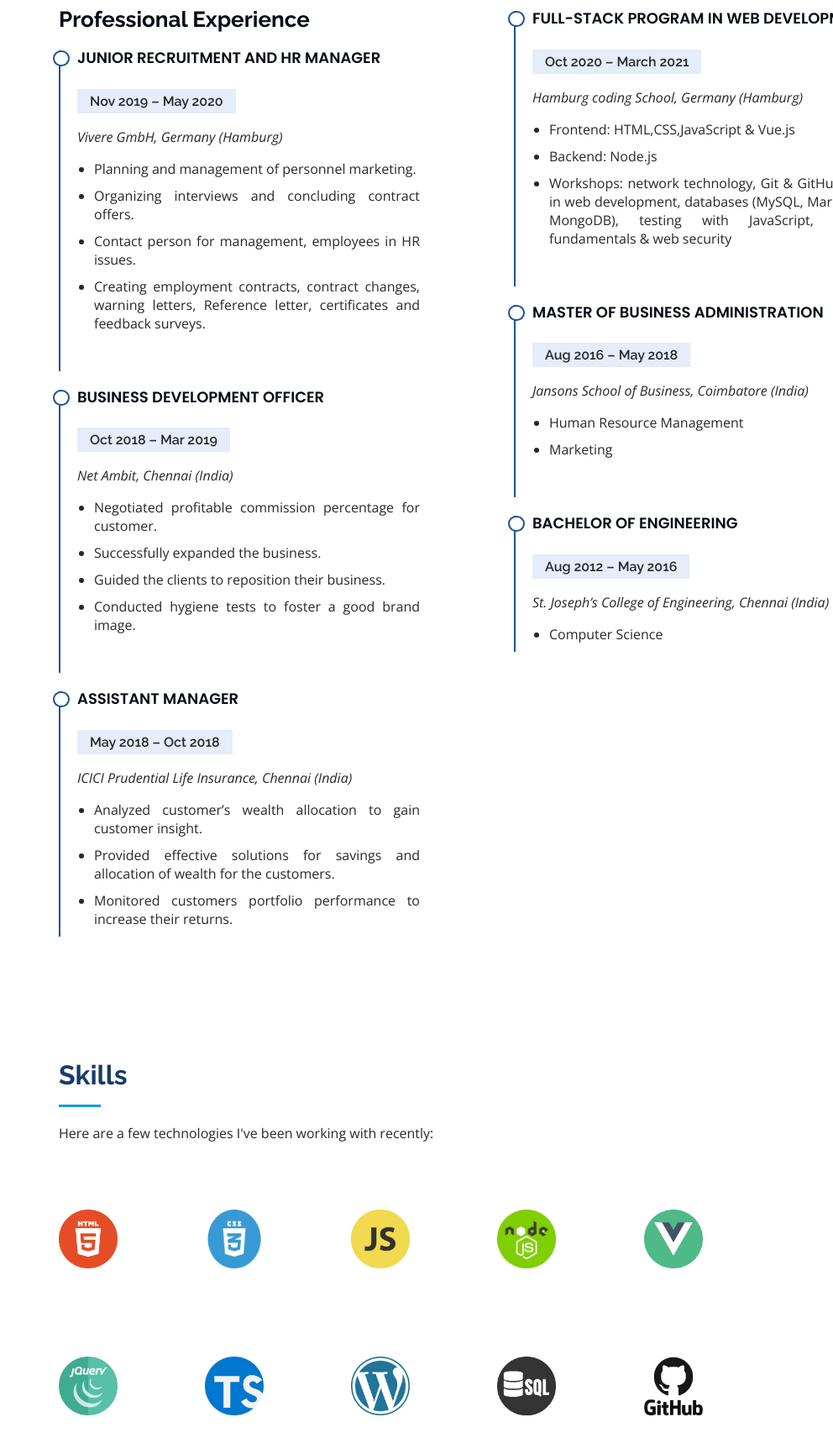
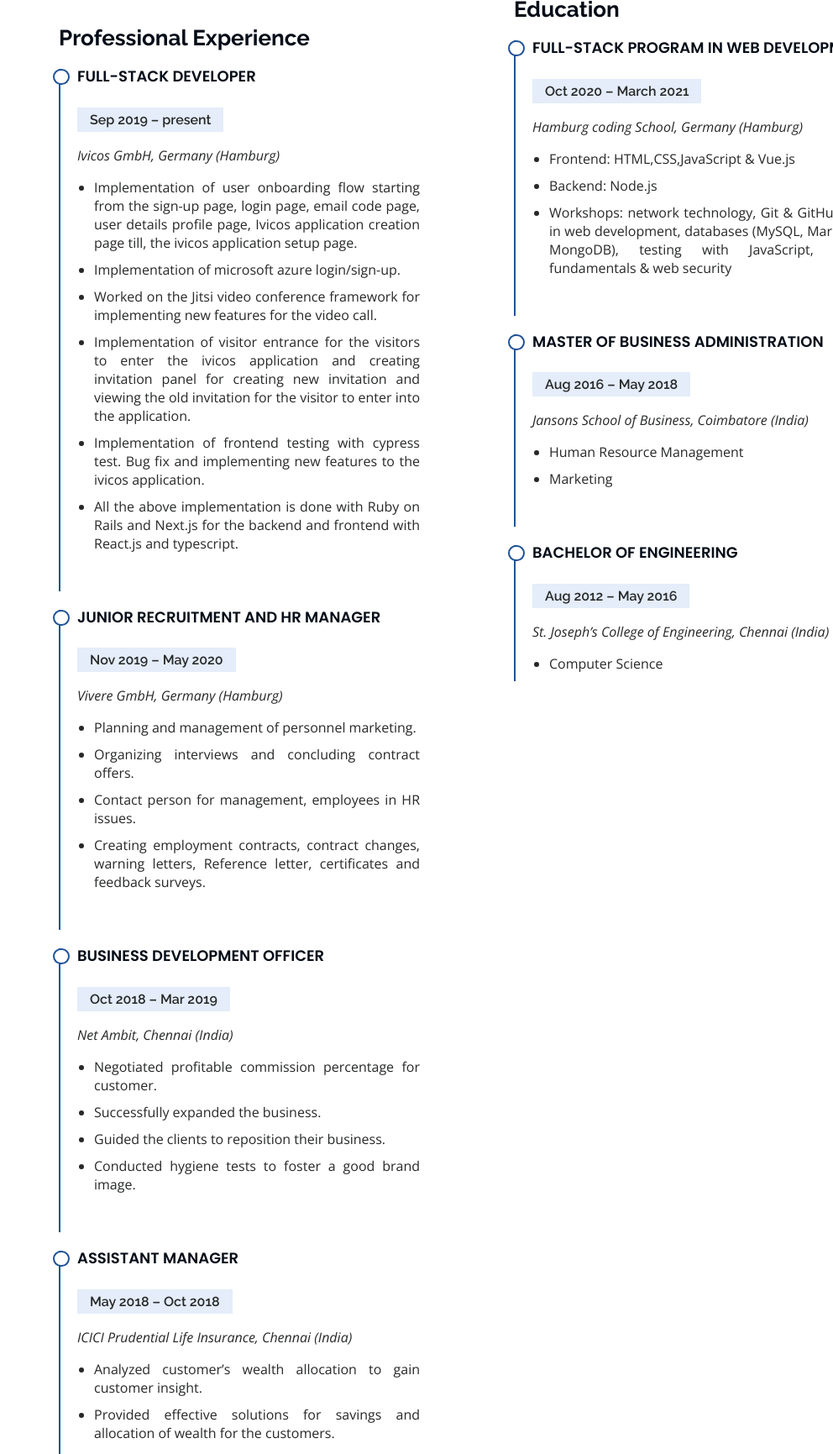
Before and after one commit to harrshini12/MyPortfolio, a website: page public/index.html in a window 1280 px wide. Shown: the part 1784-3515 px from the top of the page at 84% size, without its empty margins (288-1280 px from the left). Drawn offline with nearby package versions, Linux system fonts and the light colour scheme.

Commit message:
updated-version

```diff
--- a/public/index.html
+++ b/public/index.html
@@ -54,9 +54,10 @@
     <section id="about" class="about">
       <div class="section-title">
         <h2>About</h2>
-        <p>I am a Web developer specialized in frontend and backend development. Completed a full-stack
-          development certification course from Hamburg Coding School. Looking for an encouraging team to work with and learn more.
-          Please have a look at my profile and my works.</p>
+        <p>Dedicated and Efficient Full Stack Developer with 2+ years of experience in both front-end and back-end development,
+          and performing quality assurance. A certified graduate from Hamburg coding school on a Full-stack development program,
+          backed up by a Bachelors in Computer Science Engineering and Masters in Business Administration. Seeking a full-stack developer
+          position starting from June 2023. Looking for an encouraging team to work with and learn more.</p>
       </div>
       <div>
         <img id="AboutImg" src="images/Profile.jpg" data-aos="fade-right">
@@ -71,7 +72,7 @@
             <li><strong>Born</strong> on 12th Feb 1995</li>
             <li><strong>Bachelor's</strong> in Computer Science Engineering</li>
             <li><strong>Master's</strong> in Business Administration (Marketing & HR)</li>
-            <li><strong>Ready</strong> to join immediately</li>
+            <li><strong>Ready</strong> starting from June 2023</li>
             <li><strong>Hobbies</strong> my own youtube channel<a href="https://www.youtube.com/channel/UCKSCeCEb8pdin-nJ8kxz1yQ?view_as=subscriber" target="_blank"> (Link)</a></li>
           </ul>
         </div>
@@ -96,6 +97,25 @@
       <div class="resumecontainer">
         <div class="expreience-div" data-aos="fade-up">
           <h3 class="resume-title">Professional Experience</h3>
+          <div class="resume-item">
+            <h4>Full-Stack Developer</h4>
+            <h5>Sep 2019 – present</h5>
+            <p><em>Ivicos GmbH, Germany (Hamburg)</em></p>
+            <ul>
+              <li>Implementation of user onboarding flow starting from the sign-up page, login page, email code page, user details profile page,
+                Ivicos application creation page till, the ivicos application setup page.</li>
+              <li>Implementation of microsoft azure login/sign-up.</li>
+              <li>Worked on the Jitsi video conference framework for implementing new features for the video
+                call.</li>
+              <li>Implementation of visitor entrance for the visitors to enter the ivicos application and creating
+                invitation panel for creating new invitation and viewing the old invitation for the visitor to enter
+                into the application.</li>
+              <li>Implementation of frontend testing with cypress test. Bug fix and implementing new features
+                to the ivicos application.</li>
+              <li>All the above implementation is done with Ruby on Rails and Next.js for the backend and
+                frontend with React.js and typescript.</li>
+            </ul>
+          </div>
           <div class="resume-item">
             <h4>Junior recruitment and HR manager</h4>
             <h5>Nov 2019 – May 2020</h5>
@@ -171,25 +191,29 @@
           <h2>Skills</h2>
           <p>Here are a few technologies I've been working with recently:</p>
         </div>
-        <img class="skillslogo" data-aos="zoom-in" src="images/skillslogo/html.jpg">
-        <img class="skillslogo" data-aos="zoom-in" data-aos-delay="100" src="images/skillslogo/Css.jpg">
-        <img class="skillslogo" data-aos="zoom-in" data-aos-delay="200" src="images/skillslogo/Javascript.jpg">
+        <img class="skillslogo" data-aos="zoom-in" data-aos-delay="100" src="images/skillslogo/react.jpg">
+        <img class="skillslogo" data-aos="zoom-in" data-aos-delay="200" src="images/skillslogo/typescript.jpg">
         <img class="skillslogo" data-aos="zoom-in" data-aos-delay="300" src="images/skillslogo/Nodejs.jpg">
-        <img class="skillslogo" data-aos="zoom-in" data-aos-delay="400" src="images/skillslogo/Vuejs.jpg">
-        <img class="skillslogo" data-aos="zoom-in" data-aos-delay="500" src="images/skillslogo/JQuery.jpg">
-        <img class="skillslogo" data-aos="zoom-in" data-aos-delay="600" src="images/skillslogo/typescript.jpg">
-        <img class="skillslogo" data-aos="zoom-in" data-aos-delay="700" src="images/skillslogo/Wordpress.jpg">
-        <img class="skillslogo" data-aos="zoom-in" data-aos-delay="800" src="images/skillslogo/sql.jpg">
-        <img class="skillslogo" data-aos="zoom-in" data-aos-delay="900" src="images/skillslogo/Github.jpg">
-        <img class="skillslogo" data-aos="zoom-in" data-aos-delay="1000" src="images/skillslogo/react.jpg">
-        <img class="skillslogo" data-aos="zoom-in" data-aos-delay="1100" src="images/skillslogo/bootstrap.jpg">
+        <img class="skillslogo" data-aos="zoom-in" data-aos-delay="400" src="images/skillslogo/Nextjs.jpg">
+        <img class="skillslogoForRuby" data-aos="zoom-in" data-aos-delay="500" src="images/skillslogo/Rails.png">
+        <img class="skillslogoForUi" data-aos="zoom-in" data-aos-delay="600" src="images/skillslogo/FluentUI.jpg">
+        <img class="skillslogo" data-aos="zoom-in" data-aos-delay="700" src="images/skillslogo/Javascript.jpg">
+        <img class="skillslogo" data-aos="zoom-in" data-aos-delay="800" src="images/skillslogo/Css.jpg">
+        <img class="skillslogo" data-aos="zoom-in" data-aos-delay="900" src="images/skillslogo/AWS.jpg">
+        <img class="skillslogo" data-aos="zoom-in" data-aos-delay="1000" src="images/skillslogo/JQuery.jpg">
+        <img class="skillslogo" data-aos="zoom-in" data-aos-delay="1100" src="images/skillslogo/Wordpress.jpg">
+        <img class="skillslogo" data-aos="zoom-in" data-aos-delay="1200" src="images/skillslogo/sql.jpg">
+        <img class="skillslogo" data-aos="zoom-in" data-aos-delay="1300" src="images/skillslogo/Github.jpg">
+        <img class="skillslogo" data-aos="zoom-in" data-aos-delay="1400" src="images/skillslogo/bootstrap.jpg">
+        <img class="skillslogo" data-aos="zoom-in" data-aos-delay="1500" src="images/skillslogo/Vuejs.jpg">
+        <img class="skillslogo" data-aos="zoom-in" data-aos-delay="1600" src="images/skillslogo/html.jpg">
       </div>
     </section><!-- End Skills Section -->
     <!-- ======= Work sample Section ======= -->
     <section id="WorkSample" class="WorkSample">
       <div class="section-title">
         <h2>Work Samples</h2>
-        <p>Some of my projects:</p>
+        <p>Some of my projects from Hamburg coding school:</p>
       </div>
       <div data-aos="fade-up" class="cardcontainer">
         <div class="card">
@@ -247,7 +271,7 @@
           </a>
           </div>
         </div>
-        <div class="card">
+        <!-- <div class="card">
           <div class="cardImg">
             <a href="https://breakingbadcharacters.herokuapp.com/" target="_blank"><img class="projectImage"
                 src="images/workSampleImage/project 4.jpg"></a>
@@ -265,7 +289,7 @@
             <h5>Date: 22-02-2021</h5>
           </a>
           </div>
-        </div>
+        </div> -->
         <div class="card">
           <div class="cardImg">
             <a href="https://github.com/harrshini12/Node.js_CRUD_Project" target="_blank"><img class="projectImage"
@@ -284,7 +308,7 @@
           </a>
           </div>
         </div>
-        <div class="card">
+        <!-- <div class="card">
           <div class="cardImg">
             <a href="https://travel-blog-vue.herokuapp.com/" target="_blank"><img class="projectImage"
                 src="images/workSampleImage/Project 6.jpg"></a>
@@ -301,7 +325,7 @@
             <h5>Date: 15-03-2021</h5>
           </a>
           </div>
-        </div>
+        </div> -->
       </div>
     </section><!-- End Work sample Section -->
     <!-- ======= Contact Section ======= -->
--- a/public/style.css
+++ b/public/style.css
@@ -363,7 +363,7 @@
   .education-div{
   position: absolute;
   left: 900px;
-  top: 1725px;
+  top: 1760px;
   width: 430px;
   }
 
@@ -455,6 +455,17 @@
   height: 70px;
   width: 70px;
   margin: 50px;
+  }
+  .skillslogoForRuby
+  {
+  height: 85px;
+  width: 85px;
+  margin: 40px;
+  }
+  .skillslogoForUi{
+    height: 85px;
+  width: 120px;
+  margin: 40px;
   }
 
   @media (max-width: 1109px){
```
Also changed, not shown: public/images/skillslogo/AWS.jpg (added), public/images/skillslogo/FluentUI.jpg (added), public/images/skillslogo/Nextjs.jpg (added), public/images/skillslogo/Rails.png (added).
